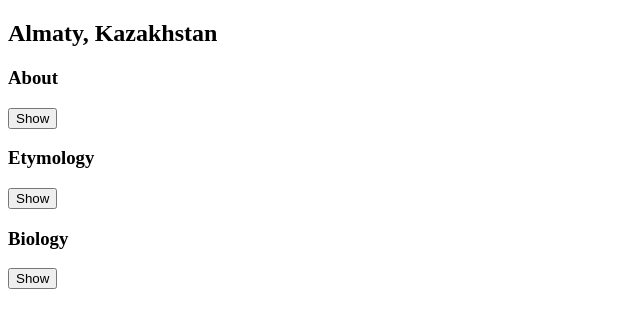
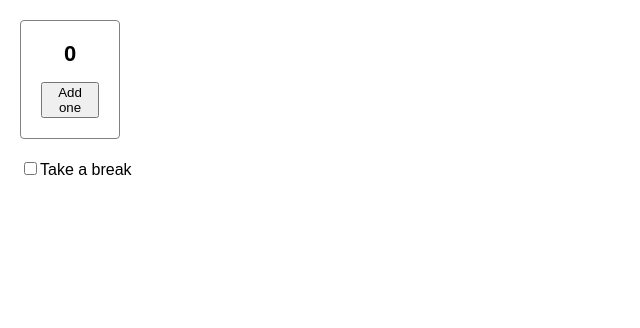
Before and after one commit to Ashik-2000/React, a React (Vite) app in the folder ForCoursePractice/: page / in a window 1280 px wide. Shown: the top 328 px of the page, without its empty margins (0-640 px from the left). Built offline with nearby package versions, Linux system fonts and the light colour scheme.

Commit message:
react documnetation preserving state in render tree

```diff
--- a/ForCoursePractice/src/App.jsx
+++ b/ForCoursePractice/src/App.jsx
@@ -1,31 +1,41 @@
 import { useState } from "react";
-import Panel from "./Panel";
 
-export default function Accordion() {
-    const [activeIndex, setActiveIndex] = useState(0);
+export default function App() {
+    const [isPaused, setIsPaused] = useState(false);
     return (
-        <>
-            <h2>Almaty, Kazakhstan</h2>
-            <Panel title="About" isShow={activeIndex === 1} onShow={()=> setActiveIndex(1)}>
-                With a population of about 2 million, Almaty is Kazakhstan's
-                largest city. From 1929 to 1997, it was its capital city.
-            </Panel>
-            <Panel title="Etymology" isShow={activeIndex === 2} onShow={()=> setActiveIndex(2)}>
-                The name comes from <span lang="kk-KZ">алма</span>, the Kazakh
-                word for "apple" and is often translated as "full of apples". In
-                fact, the region surrounding Almaty is thought to be the
-                ancestral home of the apple, and the wild{" "}
-                <i lang="la">Malus sieversii</i> is considered a likely
-                candidate for the ancestor of the modern domestic apple.
-            </Panel>
-            <Panel title="Biology" isShow={activeIndex === 3} onShow={()=> setActiveIndex(3)}>
-                The name comes from <span lang="kk-KZ">алма</span>, the Kazakh
-                word for "apple" and is often translated as "full of apples". In
-                fact, the region surrounding Almaty is thought to be the
-                ancestral home of the apple, and the wild{" "}
-                <i lang="la">Malus sieversii</i> is considered a likely
-                candidate for the ancestor of the modern domestic apple.
-            </Panel>
-        </>
+        <div>
+            {isPaused ? <p> Break Time! </p> : <Counter />}
+            <label>
+                <input
+                    type="checkbox"
+                    checked={isPaused}
+                    onChange={(e) => {
+                        setIsPaused(e.target.checked);
+                    }}
+                />
+                Take a break
+            </label>
+        </div>
     );
 }
+
+function Counter() {
+    const [score, setScore] = useState(0);
+    const [hover, setHover] = useState(false);
+
+    let className = "counter";
+    if (hover) {
+        className += " hover";
+    }
+
+    return (
+        <div
+            className={className}
+            onPointerEnter={() => setHover(true)}
+            onPointerLeave={() => setHover(false)}
+        >
+            <h1>{score}</h1>
+            <button onClick={() => setScore(score + 1)}>Add one</button>
+        </div>
+    );
+}
--- a/ForCoursePractice/src/main.jsx
+++ b/ForCoursePractice/src/main.jsx
@@ -1,6 +1,7 @@
 import { StrictMode } from "react";
 import { createRoot } from "react-dom/client";
 import App from "./App.jsx";
+import "./style.css";
 
 createRoot(document.getElementById("root")).render(
     <StrictMode>
--- /dev/null
+++ b/ForCoursePractice/src/style.css
@@ -0,0 +1,71 @@
+* {
+    box-sizing: border-box;
+}
+
+body {
+    font-family: sans-serif;
+    margin: 20px;
+    padding: 0;
+}
+
+h1 {
+    margin-top: 0;
+    font-size: 22px;
+}
+
+h2 {
+    margin-top: 0;
+    font-size: 20px;
+}
+
+h3 {
+    margin-top: 0;
+    font-size: 18px;
+}
+
+h4 {
+    margin-top: 0;
+    font-size: 16px;
+}
+
+h5 {
+    margin-top: 0;
+    font-size: 14px;
+}
+
+h6 {
+    margin-top: 0;
+    font-size: 12px;
+}
+
+code {
+    font-size: 1.2em;
+}
+
+ul {
+    padding-inline-start: 20px;
+}
+
+label {
+    display: block;
+    clear: both;
+}
+
+.counter {
+    width: 100px;
+    text-align: center;
+    border: 1px solid gray;
+    border-radius: 4px;
+    padding: 20px;
+    margin: 0 20px 20px 0;
+    float: left;
+}
+
+.fancy {
+    border: 5px solid gold;
+    color: #ff6767;
+}
+
+.hover {
+    background: #ffffd8;
+}
```
